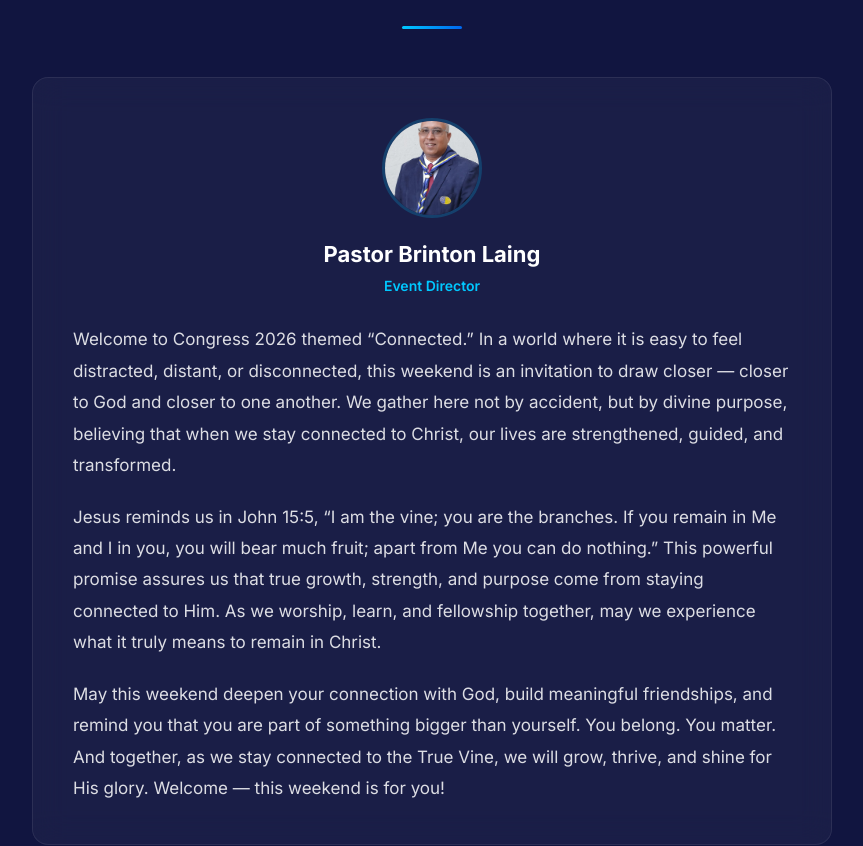
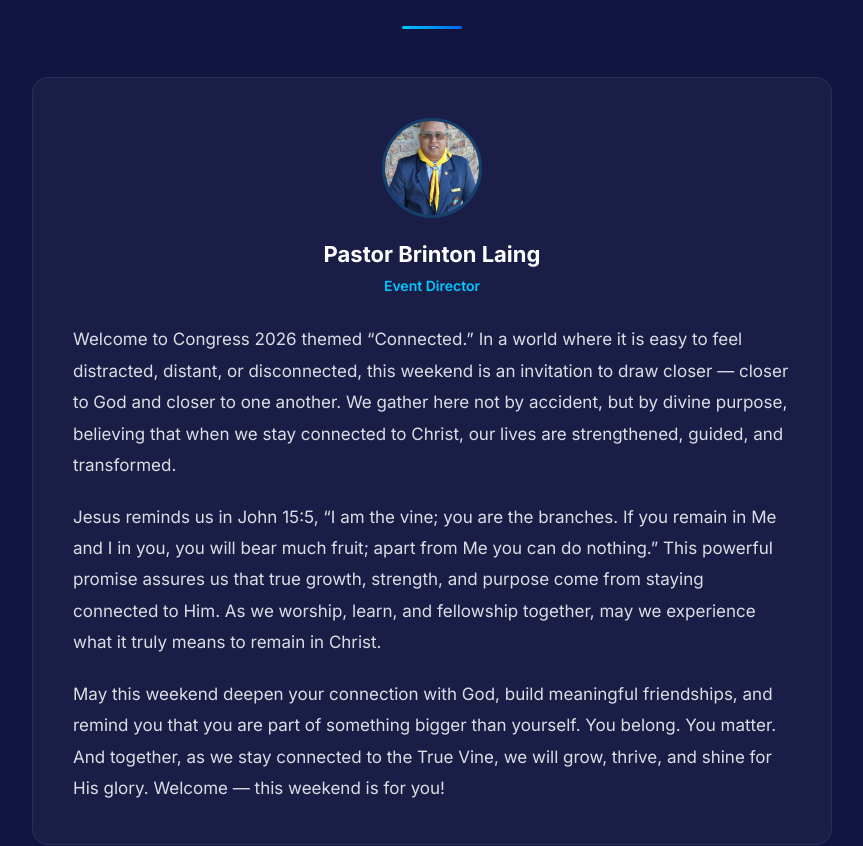
Before and after one commit to iamcollins404/youthCongressApp-2026, a React (Vite) app in the folder client/: page / in a window 1280 px wide. Shown: the part 1695-2541 px from the top of the page, without its empty margins (208-1071 px from the left). Built offline with nearby package versions, Linux system fonts and the light colour scheme; a web font is replaced by a local one.

Commit message:
Replace Pastor Brinton Laing's image on the homepage with a new image file for updated presentation.

```diff
--- a/client/src/pages/index.jsx
+++ b/client/src/pages/index.jsx
@@ -9,7 +9,7 @@ import Footer from '../components/landing/footer'
 import LogoWatermarks from '../components/landing/LogoWatermarks'
 import ylogo from '../assets/images/ylogo.png'
 
-import brin from '../assets/images/brin.jpg'
+import psLaing from '../assets/newImages/pslang.jpeg'
 import heavenlyStrings from '../assets/newImages/heavenlystrings.jpeg'
 import chosen from '../assets/newImages/choosen.jpeg'
 import asOne from '../assets/newImages/oneMusic.jpeg'
@@ -309,7 +309,7 @@ function Index() {
           <SectionTitle>Welcome from the Event Director</SectionTitle>
           <div className="glass" style={{ padding: 'clamp(24px, 4vw, 40px)', textAlign: 'center', overflow: 'hidden' }}>
             <div style={{ width: 100, height: 100, margin: '0 auto 20px', borderRadius: '50%', overflow: 'hidden', border: '3px solid rgba(0,200,255,0.2)' }}>
-              <img src={brin} alt="Pastor Brinton Laing" style={{ width: '100%', height: '100%', objectFit: 'cover', objectPosition: 'center' }} />
+              <img src={psLaing} alt="Pastor Brinton Laing" style={{ width: '100%', height: '100%', objectFit: 'cover', objectPosition: 'center' }} />
             </div>
             <h3 style={{ color: 'white', fontSize: 22, fontWeight: 700, marginBottom: 4 }}>Pastor Brinton Laing</h3>
             <p style={{ color: '#00c8ff', fontSize: 14, fontWeight: 600, marginBottom: 28 }}>Event Director</p>
@@ -431,7 +431,7 @@ function Index() {
         <div className="reveal"><SectionTitle>Event Leadership</SectionTitle></div>
         <div className="reveal-stagger leaders-grid">
           {[
-            { name: 'Pastor Brinton Laing', role: 'Event Director', img: brin },
+            { name: 'Pastor Brinton Laing', role: 'Event Director', img: psLaing },
             { name: 'Pastor Xanti Mabenge', role: 'Event Leadership', img: pastorXanti },
           ].map((d, i) => (
             <div key={i} className="glass" style={{ padding: 28, textAlign: 'center' }}>
```
Also changed, not shown: client/src/assets/newImages/pslang.jpeg (added).
